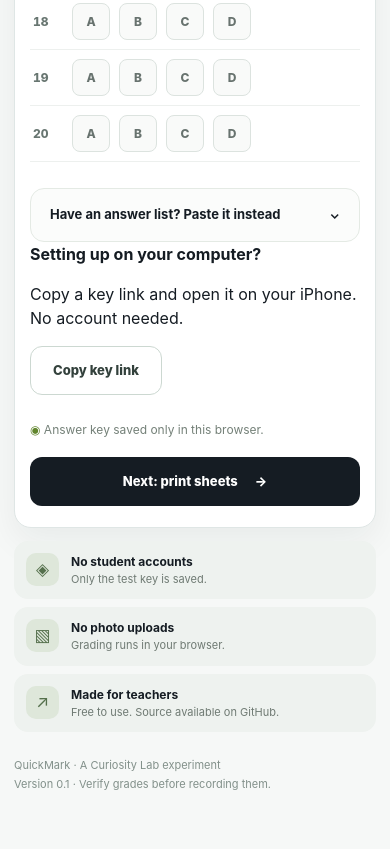
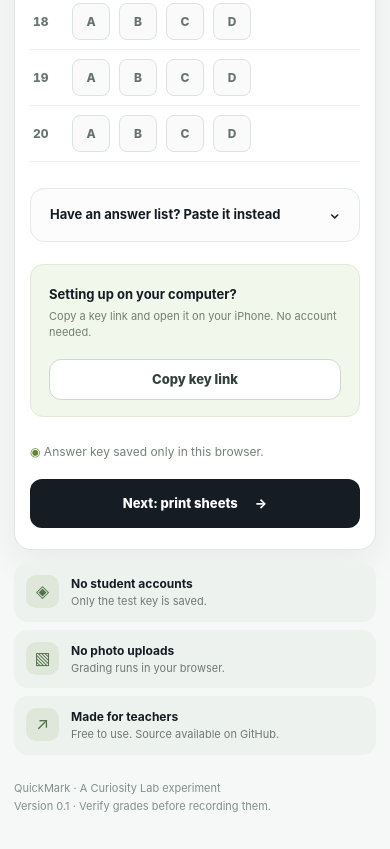
Before and after one commit to Solisen14/QuickMark, a website with bundled scripts: page index.html in a window 390 px wide. Shown: the part 1777-2626 px from the top of the page. Before the commit the page ends 2603 px from the top, so only its background shows below. Built offline with nearby package versions, Linux system fonts and the light colour scheme.

Commit message:
Style cross-device answer-key transfer section

```diff
--- a/styles.css
+++ b/styles.css
@@ -84,6 +84,10 @@ a{color:inherit;text-decoration:none}
 .paste-content textarea{resize:vertical;max-width:680px;display:block;min-height:75px}
 .inline-actions{display:flex;gap:14px;align-items:center;margin-top:10px}
 .muted-note,.small-note{color:var(--sub);font-size:12px}
+.share-key{display:flex;justify-content:space-between;align-items:center;gap:18px;margin-top:22px;padding:16px 18px;background:#f1f7eb;border:1px solid #e2ead7;border-radius:13px}
+.share-key strong{font-size:13px}
+.share-key p{margin:3px 0 0;color:#71806d;font-size:11px}
+.share-key .button{white-space:nowrap;min-height:40px;padding:10px 16px}
 .panel-bottom{display:flex;justify-content:space-between;align-items:center;gap:18px;margin-top:26px}
 .save-note{font-size:12px;color:#748078;margin:0}
 .save-note span{color:#61852d}
@@ -183,6 +187,8 @@ a{color:inherit;text-decoration:none}
  .settings-grid .field:first-child{grid-column:1/-1}
  .key-grid{grid-template-columns:1fr}
  .key-item{padding:9px 3px}.key-choices{gap:9px}.key-choice{min-width:38px;height:37px}
+ .share-key{flex-direction:column;align-items:stretch}
+ .share-key .button{width:100%}
  .panel-bottom{flex-direction:column;align-items:stretch}
  .panel-bottom .button{width:100%}
  .print-layout,.scan-workspace{grid-template-columns:1fr}
```
